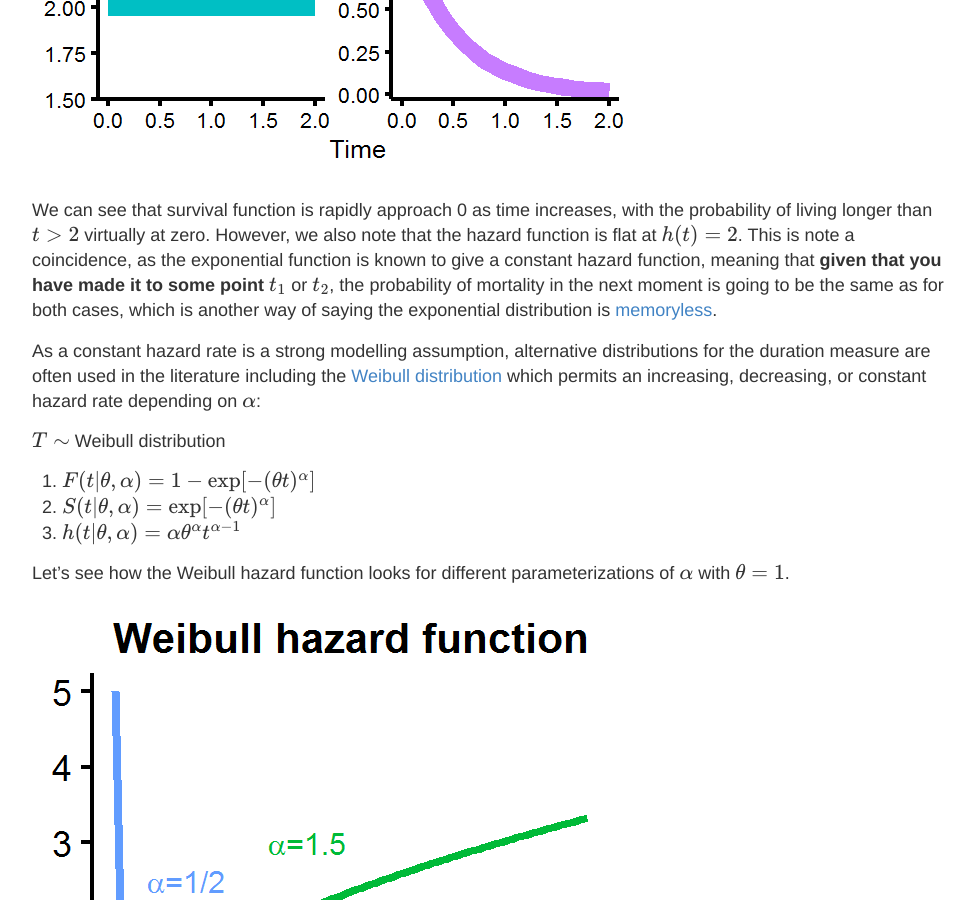
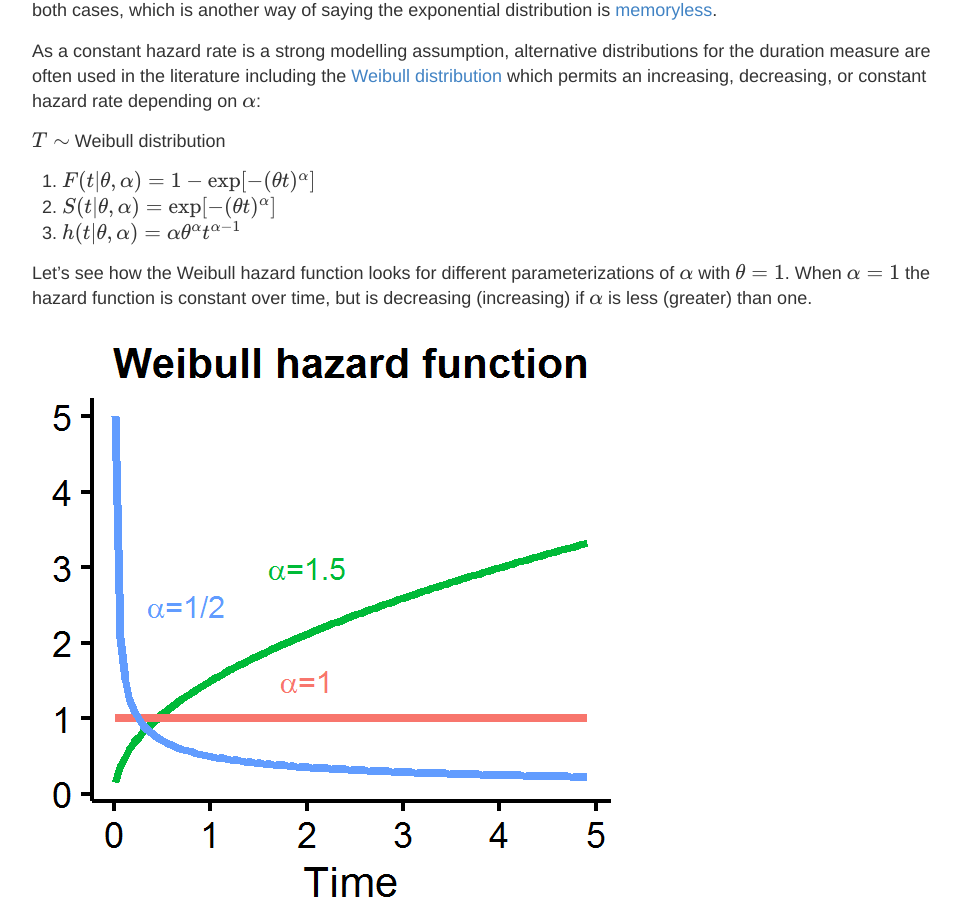
Before and after one commit to erikdrysdale/erikdrysdale.github.io, a Jekyll site: the page built from _posts/2017-01-12-survival.md, in a window 1280 px wide and 900 px high, scrolled down 1526 px. Shown: the whole window, without its empty margins (148-1123 px from the left). Built offline with Jekyll 4.4.1, drawn with Linux system fonts in a browser that asks for light colours; our own code applies the rules of GitHub Pages for plain Markdown files; formulas are drawn with MathJax 3.

Commit message:
add new content

````diff
--- a/_posts/2017-01-12-survival.md
+++ b/_posts/2017-01-12-survival.md
@@ -33,7 +33,7 @@
           gather(dist,val,-t) %>% tbl_df %>% mutate(dist=gsub('t','[t]',dist))
 # Plot
 ggplot(dat1,aes(x=t,y=val,color=dist)) + geom_line(size=2,show.legend=F) +
-  facet_wrap(~dist,scales='free_y',labeller=label_parsed) + theme_cowplot(font_size = 6) +
+  facet_wrap(~dist,scales='free_y',labeller=label_parsed) + theme_cowplot(font_size = 3) +
   labs(x='Time') + ggtitle('Survival analysis functions') + theme(axis.title.y=element_blank())
 {% endhighlight %}
 
@@ -49,7 +49,7 @@
 2. $S(t\|\theta,\alpha)=\exp[-(\theta t)^\alpha]$
 3. $h(t\|\theta,\alpha)=\alpha\theta^\alpha t^{\alpha-1}$
 
-Let's see how the Weibull hazard function looks for different parameterizations of $\alpha$ with $\theta=1$.
+Let's see how the Weibull hazard function looks for different parameterizations of $\alpha$ with $\theta=1$. When $\alpha=1$ the hazard function is constant over time, but is decreasing (increasing) if $\alpha$ is less (greater) than one.
 
 ![plot of chunk weibull_param](/figures/weibull_param-1.png)
 
--- a/_rmd/2017-01-12-survival.Rmd
+++ b/_rmd/2017-01-12-survival.Rmd
@@ -25,7 +25,7 @@
 
 Visualizing each function in `R` provides a useful way to understand what each function tells us. Assume that $T \sim \text{Exp}(\theta)$ distribution.
 
-```{r surv1,echo=T,fig.height=2,fig.width=2}
+```{r surv1,echo=T,fig.height=1,fig.width=1}
 # Use theta=2
 F.t <- function(t) { pexp(t,rate=2) }
 f.t <- function(t) { dexp(t,rate=2) }
@@ -37,7 +37,7 @@
           gather(dist,val,-t) %>% tbl_df %>% mutate(dist=gsub('t','[t]',dist))
 # Plot
 ggplot(dat1,aes(x=t,y=val,color=dist)) + geom_line(size=2,show.legend=F) +
-  facet_wrap(~dist,scales='free_y',labeller=label_parsed) + theme_cowplot(font_size = 6) +
+  facet_wrap(~dist,scales='free_y',labeller=label_parsed) + theme_cowplot(font_size = 3) +
   labs(x='Time') + ggtitle('Survival analysis functions') + theme(axis.title.y=element_blank())
 ```
 
@@ -51,7 +51,7 @@
 2. $S(t\|\theta,\alpha)=\exp[-(\theta t)^\alpha]$
 3. $h(t\|\theta,\alpha)=\alpha\theta^\alpha t^{\alpha-1}$
 
-Let's see how the Weibull hazard function looks for different parameterizations of $\alpha$ with $\theta=1$.
+Let's see how the Weibull hazard function looks for different parameterizations of $\alpha$ with $\theta=1$. When $\alpha=1$ the hazard function is constant over time, but is decreasing (increasing) if $\alpha$ is less (greater) than one.
 
 ```{r weibull_param,echo=F,fig.width=2.0,fig.height=2.0}
 h.weibull <- function(t,alpha,theta=1) { alpha*(theta^alpha)*t^(alpha-1) }
````
Also changed, not shown: figures/surv1-1.png.
